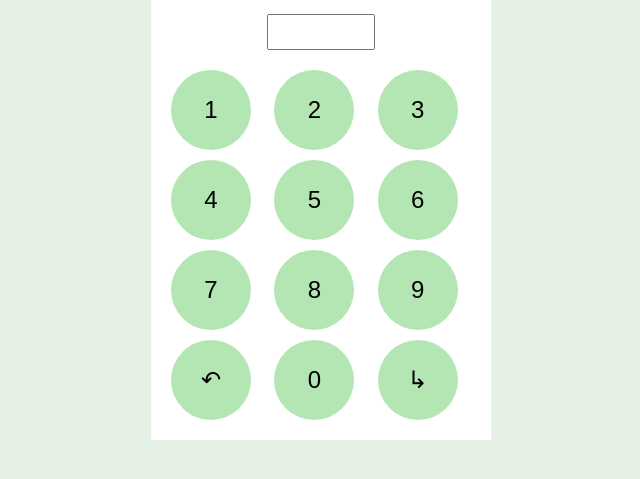
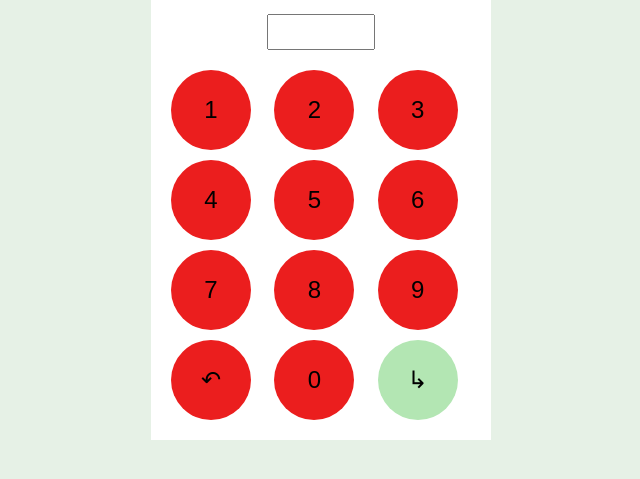
Before and after one commit to jaballahkarim233/lockscreen233, a plain HTML site: page index.html in a window 1280 px wide. Shown: the part 257-736 px from the top of the page, without its empty margins (319-959 px from the left). Drawn offline with Linux system fonts and the light colour scheme.

Commit message:
Update index.html

```diff
--- a/index.html
+++ b/index.html
@@ -38,7 +38,7 @@
         .key {
             width: 80px;
             height: 80px;
-            background-color: #b3e6b3;
+            background-color: #eb1e1e;
             display: flex;
             justify-content: center;
             align-items: center;
```
